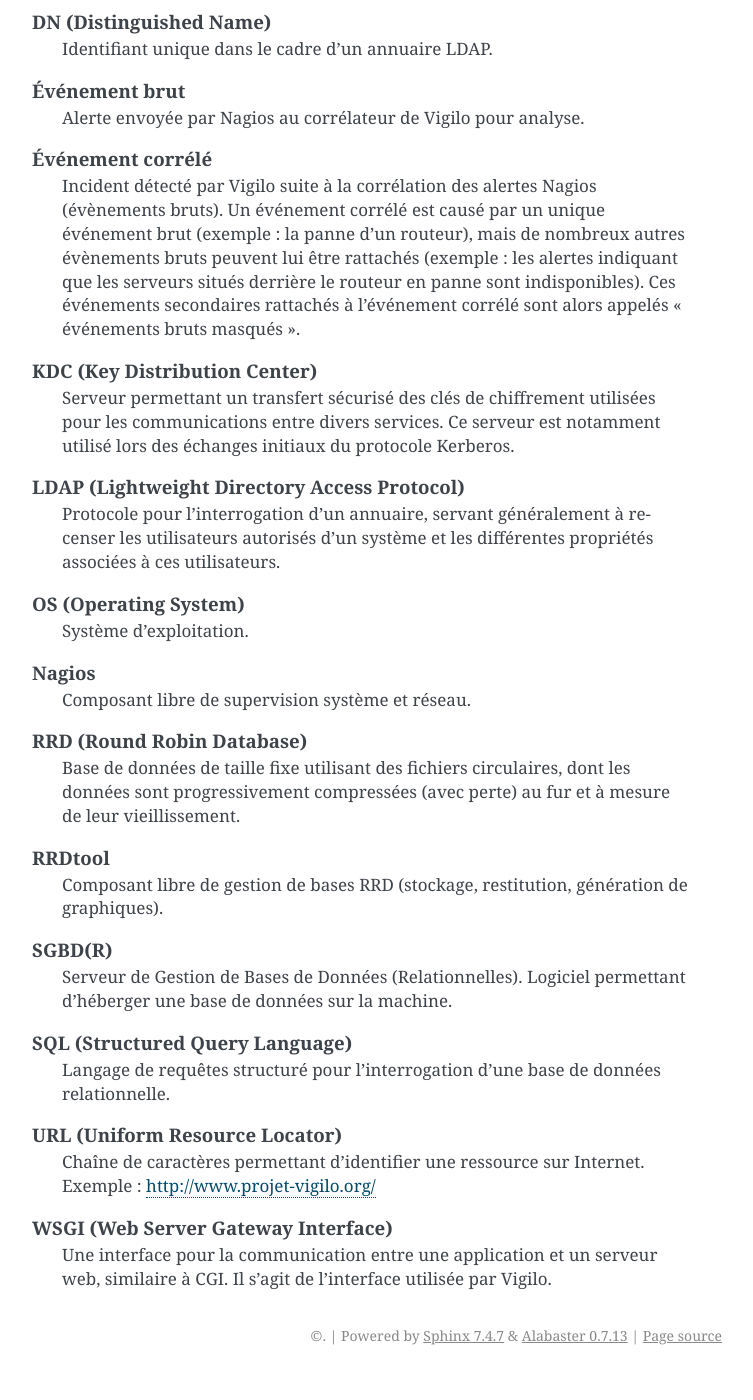
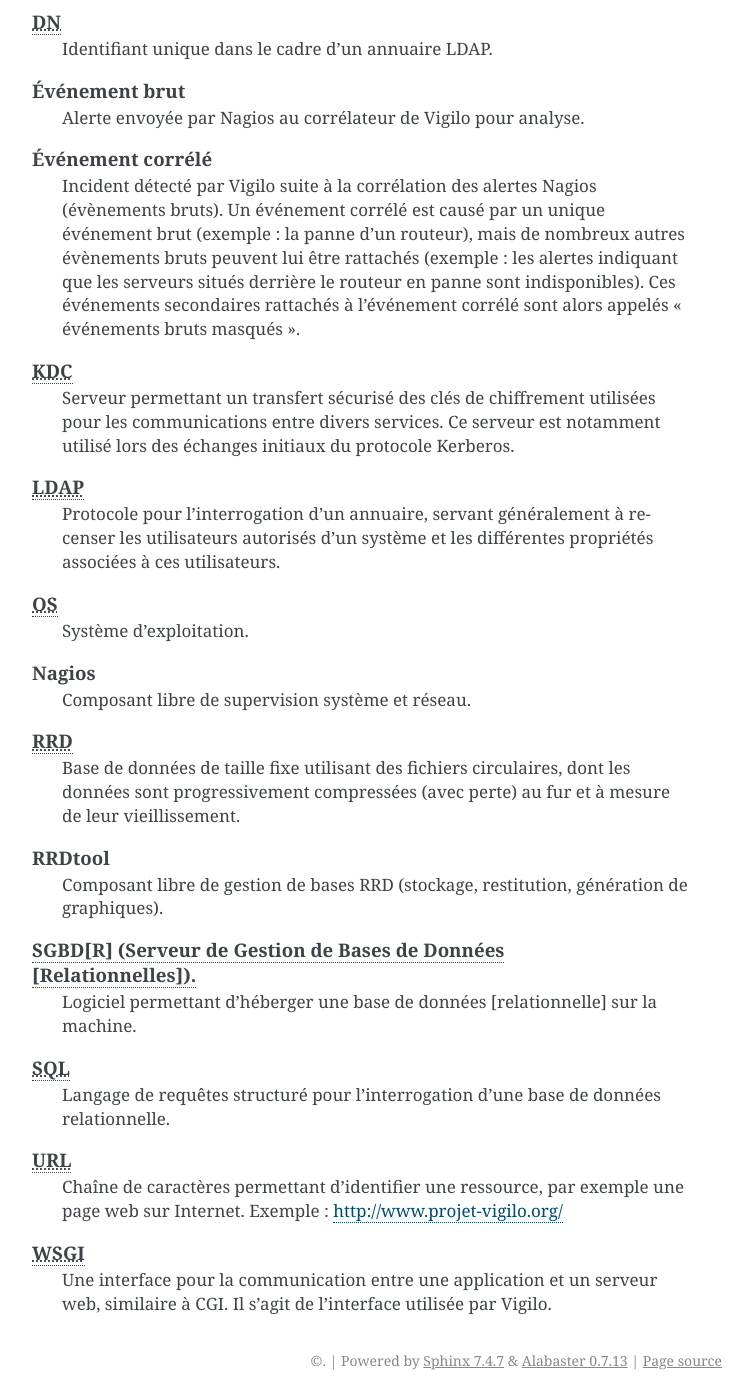
Before and after one commit to vigilo/turbogears, a Sphinx documentation site: the page built from doc/glossaire.rst, in a window 1280 px wide and 1400 px high, scrolled down 672 px. Shown: the whole window, without its empty margins (388-1141 px from the left). Built offline with Sphinx 7.4.7, drawn with Linux system fonts in a browser that asks for light colours; the version number is read from the project's files by our own code; before the commit the page ends 2047 px from its top, so only the background shows below that; some of the changed text lies outside the part shown.

Commit message:
Remise en forme du glossaire.
Utilisation du rôle "abbr" pour définir les abréviations.

Change-Id: I3ac1d40690503079c3e112fb8287a5fcc35054d8
Reviewed-on: https://vigilo-dev.si.c-s.fr/review/892
Tested-by: Build system <qa@vigilo-dev.si.c-s.fr>
Reviewed-by: Francois POIROTTE <francois.poirotte@c-s.fr>

```diff
--- a/doc/glossaire.rst
+++ b/doc/glossaire.rst
@@ -6,23 +6,23 @@
 
 .. glossary::
 
-    API (Application Programming Interface)
+    :abbr:`API (Application Programming Interface)`
         Interface logicielle de programmation, permettant à un développeur
         d'enrichir la liste des fonctionnalités proposées par un logiciel.
 
-    CGI (Common Gateway Interface)
+    :abbr:`CGI (Common Gateway Interface)`
         Interface standard de communication entre un serveur web et un
         programme capable de générer une réponse HTTP valide.
         Il s'agit par exemple de l'interface retenue par Nagios (< 3.3) pour
         la génération de ses pages web.
 
-    CSS (Cascading Style Sheets)
+    :abbr:`CSS (Cascading Style Sheets)`
         Feuilles de styles permettent de modifier la représentation graphique
         des éléments d'une page web. La version généralement supportée par les
         navigateurs est la version 2, définie par le document disponible sur
         http://www.w3.org/TR/CSS2/.
 
-    CSV  (Comma-Separated Values)
+    :abbr:`CSV (Comma-Separated Values)`
         À l'origine, désigne un format textuel de transfert de données
         dans lequel les entrées sont séparées par des retours chariot
         et les champs par des virgules (comma). De nos jours, désigne
@@ -30,7 +30,7 @@
         en vue de leur traitement dans un logiciel de type tableur
         ou par un traitement automatisé (scripts).
 
-    DN (Distinguished Name)
+    :abbr:`DN (Distinguished Name)`
         Identifiant unique dans le cadre d'un annuaire LDAP.
 
     Événement brut
@@ -46,44 +46,45 @@
         Ces événements secondaires rattachés à l'événement corrélé sont alors
         appelés « événements bruts masqués ».
 
-    KDC (Key Distribution Center)
+    :abbr:`KDC (Key Distribution Center)`
         Serveur permettant un transfert sécurisé des clés de chiffrement
         utilisées pour les communications entre divers services. Ce serveur
         est notamment utilisé lors des échanges initiaux du protocole Kerberos.
 
-    LDAP (Lightweight Directory Access Protocol)
+    :abbr:`LDAP (Lightweight Directory Access Protocol)`
         Protocole pour l'interrogation d'un annuaire, servant généralement à
         recenser les utilisateurs autorisés d'un système et les différentes
         propriétés associées à ces utilisateurs.
 
-    OS (Operating System)
+    :abbr:`OS (Operating System)`
             Système d'exploitation.
 
     Nagios
         Composant libre de supervision système et réseau.
 
-    RRD (Round Robin Database)
-            Base de données de taille fixe utilisant des fichiers circulaires,
-            dont les données sont progressivement compressées (avec perte) au
-            fur et à mesure de leur vieillissement.
+    :abbr:`RRD (Round Robin Database)`
+        Base de données de taille fixe utilisant des fichiers circulaires,
+        dont les données sont progressivement compressées (avec perte) au
+        fur et à mesure de leur vieillissement.
 
     RRDtool
         Composant libre de gestion de bases RRD (stockage, restitution,
         génération de graphiques).
 
-    SGBD(R)
-        Serveur de Gestion de Bases de Données (Relationnelles). Logiciel
-        permettant d'héberger une base de données sur la machine.
+    :abbr:`SGBD[R] (Serveur de Gestion de Bases de Données [Relationnelles]).`
+        Logiciel permettant d'héberger une base de données [relationnelle]
+        sur la machine.
 
-    SQL (Structured Query Language)
+    :abbr:`SQL (Structured Query Language)`
         Langage de requêtes structuré pour l'interrogation d'une base de données
         relationnelle.
 
-    URL (Uniform Resource Locator)
-        Chaîne de caractères permettant d'identifier une ressource sur Internet.
+    :abbr:`URL (Uniform Resource Locator)`
+        Chaîne de caractères permettant d'identifier une ressource, par exemple
+        une page web sur Internet.
         Exemple : http://www.projet-vigilo.org/
 
-    WSGI (Web Server Gateway Interface)
+    :abbr:`WSGI (Web Server Gateway Interface)`
         Une interface pour la communication entre une application et un serveur
         web, similaire à CGI. Il s'agit de l'interface utilisée par Vigilo.
 
```
